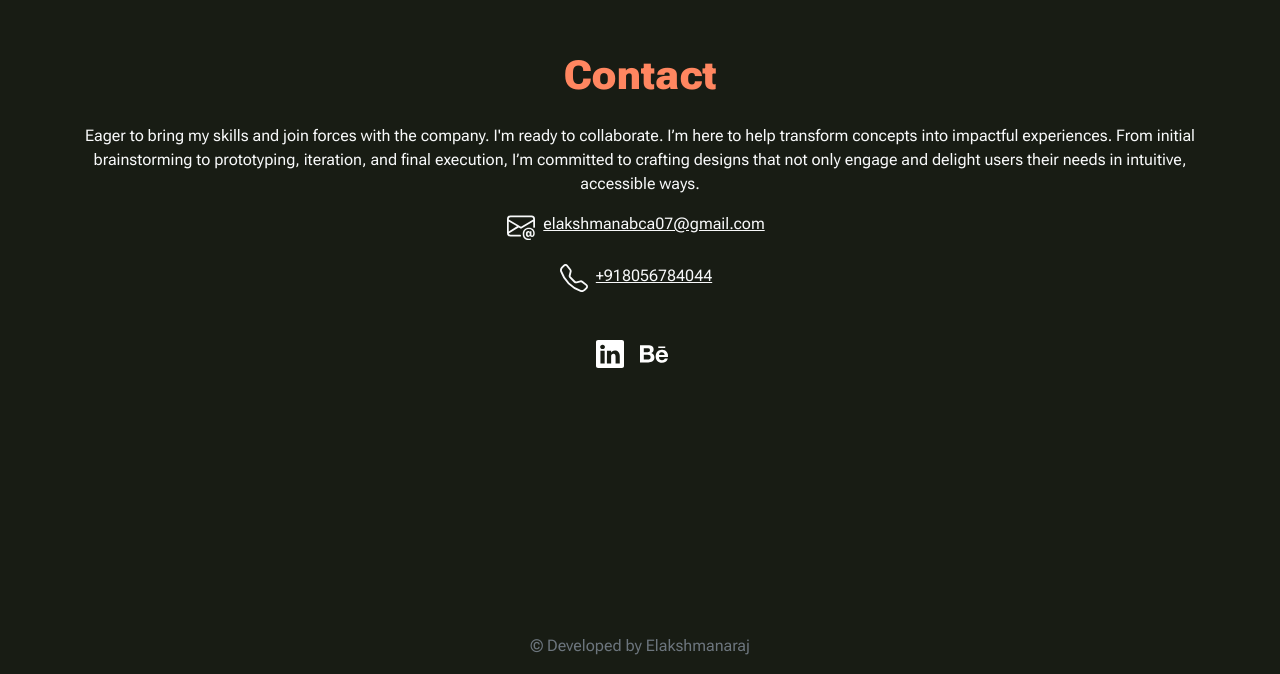
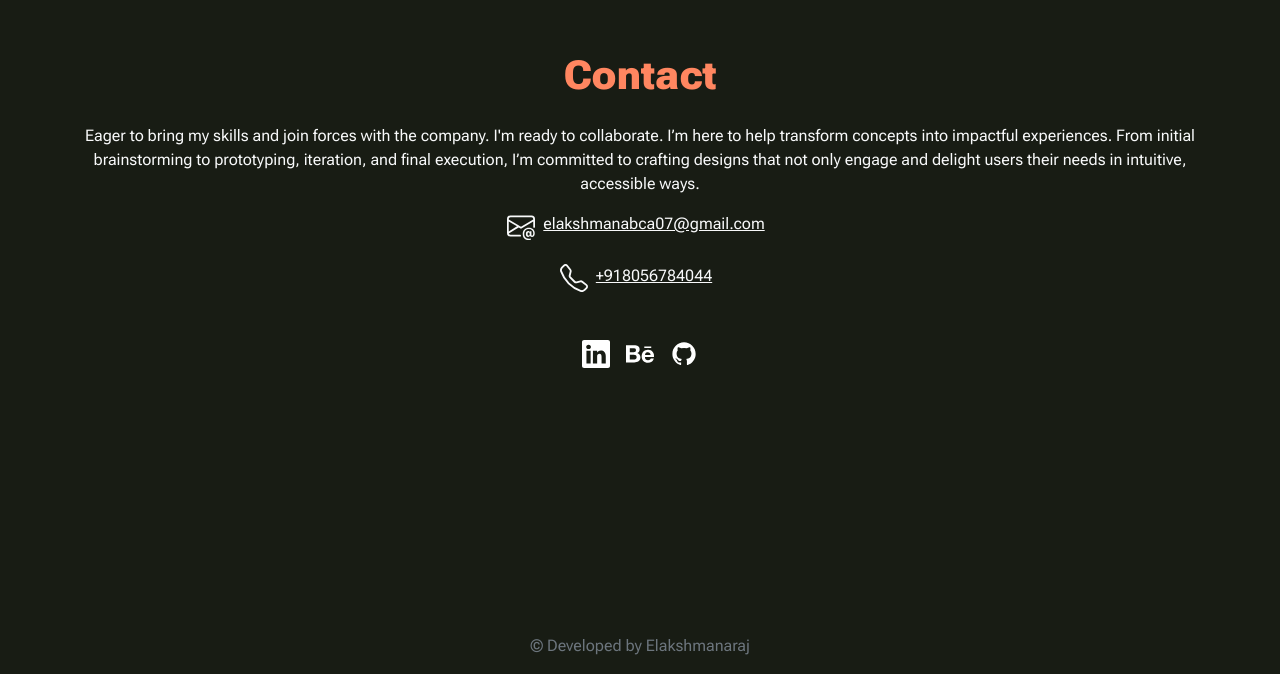
Before and after one commit to ElakshmanaRaj/elakshmana-portfolio, a plain HTML site: page index.html in a window 1280 px wide. Shown: the part 3437-4111 px from the top of the page. Drawn offline with nearby package versions, Linux system fonts and the light colour scheme.

Commit message:
added github

```diff
--- a/index.html
+++ b/index.html
@@ -217,6 +217,8 @@
         <a href="https://www.behance.net/elakshmana" target="_blank"><svg xmlns="http://www.w3.org/2000/svg" width="16" height="16" fill="currentColor" class="bi bi-behance mx-3" viewBox="0 0 16 16">
           <path d="M4.654 3c.461 0 .887.035 1.278.14.39.07.711.216.996.391s.497.426.641.747c.14.32.216.711.216 1.137 0 .496-.106.922-.356 1.242-.215.32-.566.606-.997.817.606.176 1.067.496 1.348.922s.461.957.461 1.563c0 .496-.105.922-.285 1.278a2.3 2.3 0 0 1-.782.887c-.32.215-.711.39-1.137.496a5.3 5.3 0 0 1-1.278.176L0 12.803V3zm-.285 3.978c.39 0 .71-.105.957-.285.246-.18.355-.497.355-.887 0-.216-.035-.426-.105-.567a1 1 0 0 0-.32-.355 1.8 1.8 0 0 0-.461-.176c-.176-.035-.356-.035-.567-.035H2.17v2.31c0-.005 2.2-.005 2.2-.005zm.105 4.193c.215 0 .426-.035.606-.07.176-.035.356-.106.496-.216s.25-.215.356-.39c.07-.176.14-.391.14-.641 0-.496-.14-.852-.426-1.102-.285-.215-.676-.32-1.137-.32H2.17v2.734h2.305zm6.858-.035q.428.427 1.278.426c.39 0 .746-.106 1.032-.286q.426-.32.53-.64h1.74c-.286.851-.712 1.457-1.278 1.848-.566.355-1.243.566-2.06.566a4.1 4.1 0 0 1-1.527-.285 2.8 2.8 0 0 1-1.137-.782 2.85 2.85 0 0 1-.712-1.172c-.175-.461-.25-.957-.25-1.528 0-.531.07-1.032.25-1.493.18-.46.426-.852.747-1.207.32-.32.711-.606 1.137-.782a4 4 0 0 1 1.493-.285c.606 0 1.137.105 1.598.355.46.25.817.532 1.102.958.285.39.496.851.641 1.348.07.496.105.996.07 1.563h-5.15c0 .58.21 1.11.496 1.396m2.24-3.732c-.25-.25-.642-.391-1.103-.391-.32 0-.566.07-.781.176s-.356.25-.496.39a.96.96 0 0 0-.25.497c-.036.175-.07.32-.07.46h3.196c-.07-.526-.25-.882-.497-1.132zm-3.127-3.728h3.978v.957h-3.978z"/>
         </svg></a>
+        <a href="https://github.com/ElakshmanaRaj" target="_blank">
+        <svg xmlns="http://www.w3.org/2000/svg" width="24" height="24" fill="currentColor" viewBox="0 0 24 24"><path fill-rule="evenodd" clip-rule="evenodd" d="M12.026 2c-5.509 0-9.974 4.465-9.974 9.974 0 4.406 2.857 8.145 6.821 9.465.499.09.679-.217.679-.481 0-.237-.008-.865-.011-1.696-2.775.602-3.361-1.338-3.361-1.338-.452-1.152-1.107-1.459-1.107-1.459-.905-.619.069-.605.069-.605 1.002.07 1.527 1.028 1.527 1.028.89 1.524 2.336 1.084 2.902.829.091-.645.351-1.085.635-1.334-2.214-.251-4.542-1.107-4.542-4.93 0-1.087.389-1.979 1.024-2.675-.101-.253-.446-1.268.099-2.64 0 0 .837-.269 2.742 1.021a9.582 9.582 0 0 1 2.496-.336 9.554 9.554 0 0 1 2.496.336c1.906-1.291 2.742-1.021 2.742-1.021.545 1.372.203 2.387.099 2.64.64.696 1.024 1.587 1.024 2.675 0 3.833-2.33 4.675-4.552 4.922.355.308.675.916.675 1.846 0 1.334-.012 2.41-.012 2.737 0 .267.178.577.687.479C19.146 20.115 22 16.379 22 11.974 22 6.465 17.535 2 12.026 2z"></path></svg></a>
 
 
       </div>
```
